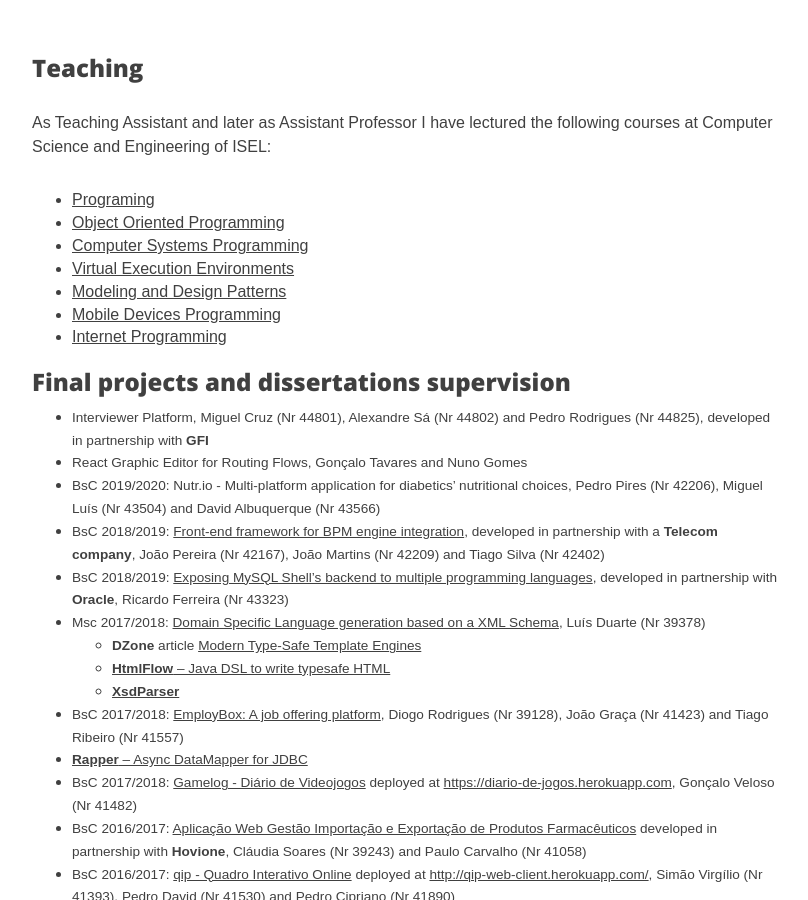
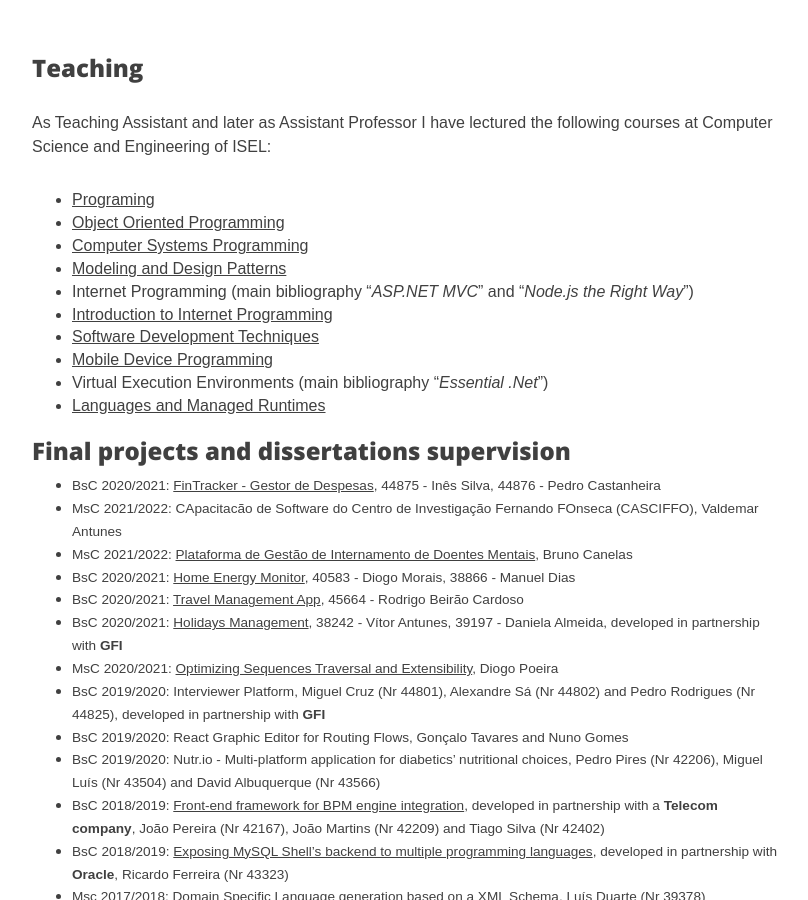
Before and after one commit to fmcarvalho/fmcarvalho.github.io, a Jekyll site: the page built from lecturer.markdown, in a window 1280 px wide and 900 px high, scrolled down 402 px. Shown: the whole window, without its empty margins (233-1041 px from the left). Built offline with Jekyll 4.4.1, drawn with Linux system fonts in a browser that asks for light colours; nearby versions of some CDN libraries.

Commit message:
Add MsC thesis and BsC projects

```diff
--- a/lecturer.markdown
+++ b/lecturer.markdown
@@ -10,16 +10,28 @@
 As Teaching Assistant and later as Assistant Professor I have lectured the following courses at Computer Science and Engineering of ISEL:
 
 * [Programing](https://cc.isel.pt/academia/leic-en/pg-en/)
-* [Object Oriented Programming](https://cc.isel.pt/academia/leic-en/tds-en/)
+* [Object Oriented Programming](https://www.isel.pt/en/leirt/programming-iii)
 * [Computer Systems Programming](https://cc.isel.pt/academia/leic-en/psc-en/)
-* [Virtual Execution Environments](https://cc.isel.pt/academia/leic-en/lae-en/)
-* [Modeling and Design Patterns](https://www.isel.pt/en/subjects/modeling-and-design-patterns-leic)
-* [Mobile Devices Programming](https://cc.isel.pt/academia/leic-en/pdm-en/)
-* [Internet Programming](https://cc.isel.pt/academia/leic-en/daw-en/)
+* [Modeling and Design Patterns](https://www.isel.pt/en/leirt/modeling-and-design-patterns)
+* Internet Programming (main bibliography "_ASP.NET MVC_" and "_Node.js the Right Way_")
+* [Introduction to Internet Programming](https://cc.isel.pt/academia/leic-en/ipw-en/)
+* [Software Development Techniques](https://cc.isel.pt/academia/leic-en/tds-en/)
+* [Mobile Device Programming](https://cc.isel.pt/academia/leic-en/pdm-en/)
+* Virtual Execution Environments (main bibliography "_Essential .Net_")
+* [Languages and Managed Runtimes](https://cc.isel.pt/academia/leic-en/lae-en/)
+
 
 ### <a name="projects">Final projects and dissertations supervision</a>
-* <small>Interviewer Platform, Miguel Cruz (Nr 44801), Alexandre Sá (Nr 44802) and Pedro Rodrigues (Nr 44825), developed in partnership with **GFI**</small>
-* <small>React Graphic Editor for Routing Flows, Gonçalo Tavares and Nuno Gomes</small>
+
+* <small>BsC 2020/2021: [FinTracker - Gestor de Despesas](/img/pfc-posters/2022-FinTracker - Gestor de Despesas.pdf), 44875 - Inês Silva, 44876 - Pedro Castanheira</small>
+* <small>MsC 2021/2022: CApacitacão de Software do Centro de Investigação Fernando FOnseca (CASCIFFO), Valdemar Antunes</small>
+* <small>MsC 2021/2022: [Plataforma de Gestão de Internamento de Doentes Mentais](https://www.slideshare.net/gamboacarvalho/plataforma-de-gesto-de-internamento-de-doentes-mentais), Bruno Canelas</small>
+* <small>BsC 2020/2021: [Home Energy Monitor](/img/pfc-posters/2021-Home-Energy-Monitor.pdf), 40583 - Diogo Morais, 38866 - Manuel Dias</small>
+* <small>BsC 2020/2021: [Travel Management App](/img/pfc-posters/2021-Travel-Management-App.pdf), 45664 - Rodrigo Beirão Cardoso</small>
+* <small>BsC 2020/2021: [Holidays Management](/img/pfc-posters/2021-holiday-management.pdf), 38242 - Vítor Antunes, 39197 - Daniela Almeida, developed in partnership with **GFI**</small>
+* <small>MsC 2020/2021: [Optimizing Sequences Traversal and Extensibility](https://www.slideshare.net/gamboacarvalho/optimizing-sequences-traversal-and-extensibility), Diogo Poeira</small>
+* <small>BsC 2019/2020: Interviewer Platform, Miguel Cruz (Nr 44801), Alexandre Sá (Nr 44802) and Pedro Rodrigues (Nr 44825), developed in partnership with **GFI**</small>
+* <small>BsC 2019/2020: React Graphic Editor for Routing Flows, Gonçalo Tavares and Nuno Gomes</small>
 * <small>BsC 2019/2020: Nutr.io - Multi-platform application for diabetics’ nutritional choices, Pedro Pires (Nr 42206), Miguel Luís (Nr 43504) and David Albuquerque (Nr 43566)</small>
 * <small>BsC 2018/2019: [Front-end framework for BPM engine integration](/img/pfc-posters/2019-frontend-bpm.pdf), developed in partnership with a **Telecom company**, João Pereira (Nr 42167), João Martins (Nr 42209) and Tiago Silva (Nr 42402)</small>
 * <small>BsC 2018/2019: [Exposing MySQL Shell’s backend to multiple programming languages](/img/pfc-posters/2019-MySql-Shell-poster.pdf), developed in partnership with **Oracle**, Ricardo Ferreira (Nr 43323)</small>
```
